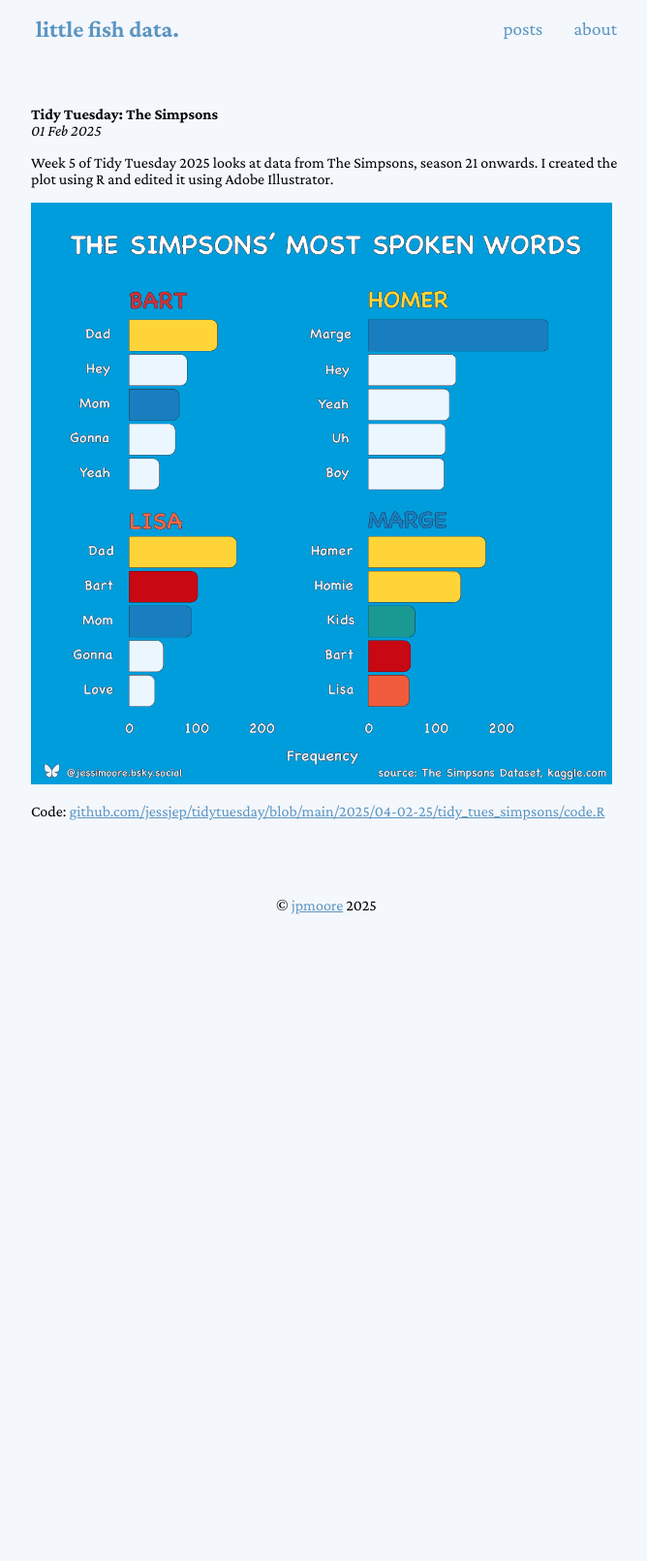
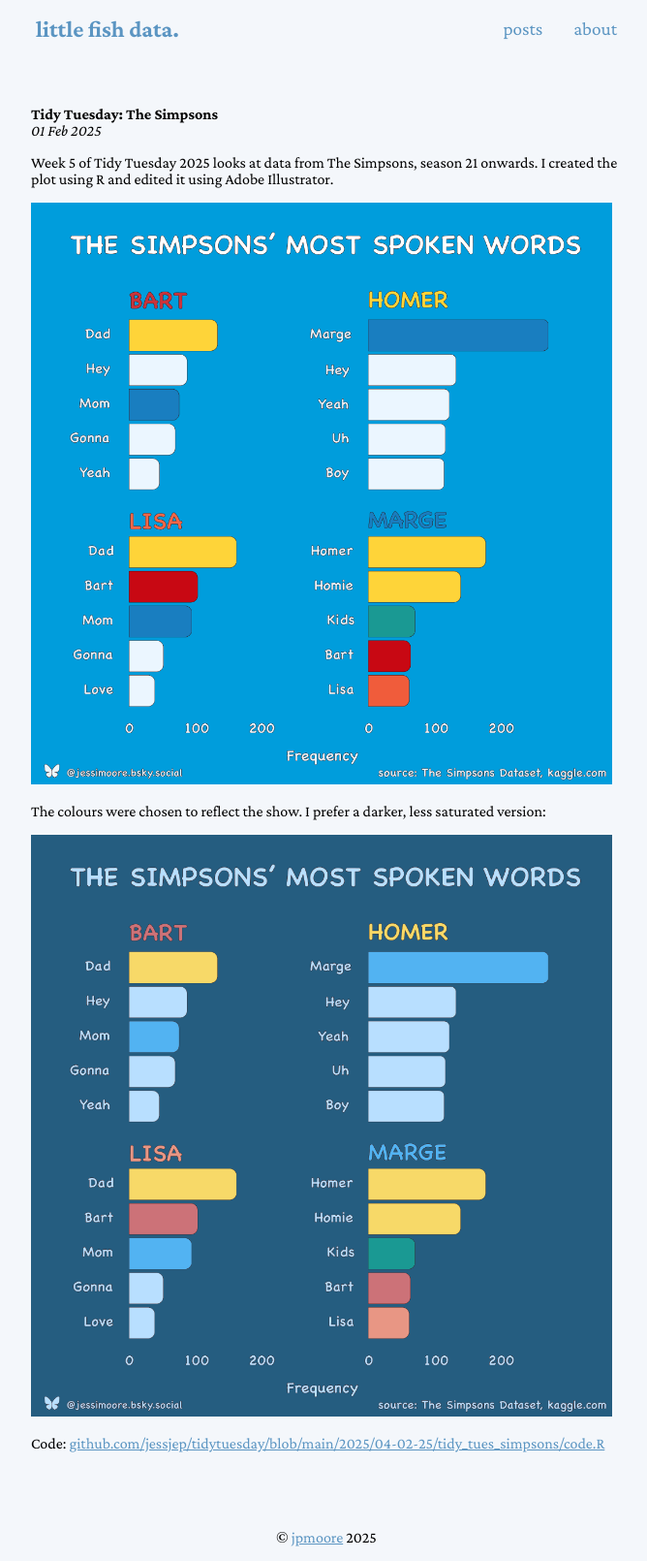
Before and after one commit to jessjep/jessjep.github.io, a Jekyll site: the page built from _posts/2025-02-07-simpsons.md, in a window 1280 px wide. Shown: the whole page at 97% size, without its empty margins (303-971 px from the left). Built offline with Jekyll 4.4.1, drawn with Linux system fonts in a browser that asks for light colours; before the commit the page ends 958 px from its top, so only the background shows below that.

Commit message:
dark version simpsons plot

```diff
--- a/_posts/2025-02-07-simpsons.md
+++ b/_posts/2025-02-07-simpsons.md
@@ -8,4 +8,8 @@
 
 <img src= "/assets/images/tidytues/w5-25/tt_simpsons.png" style="height:600px;width:600px;margin:auto;" />
 
+The colours were chosen to reflect the show. I prefer a darker, less saturated version:
+
+<img src= "/assets/images/tidytues/w5-25/tt_simpsons_dark.png" style="height:600px;width:600px;margin:auto;" />
+
 Code: [github.com/jessjep/tidytuesday/blob/main/2025/04-02-25/tidy_tues_simpsons/code.R](https://github.com/jessjep/tidytuesday/blob/main/2025/04-02-25/tidy_tues_simpsons/code.R)
```
Also changed, not shown: assets/images/tidytues/w5-25/tt_simpsons_dark.png (added).
